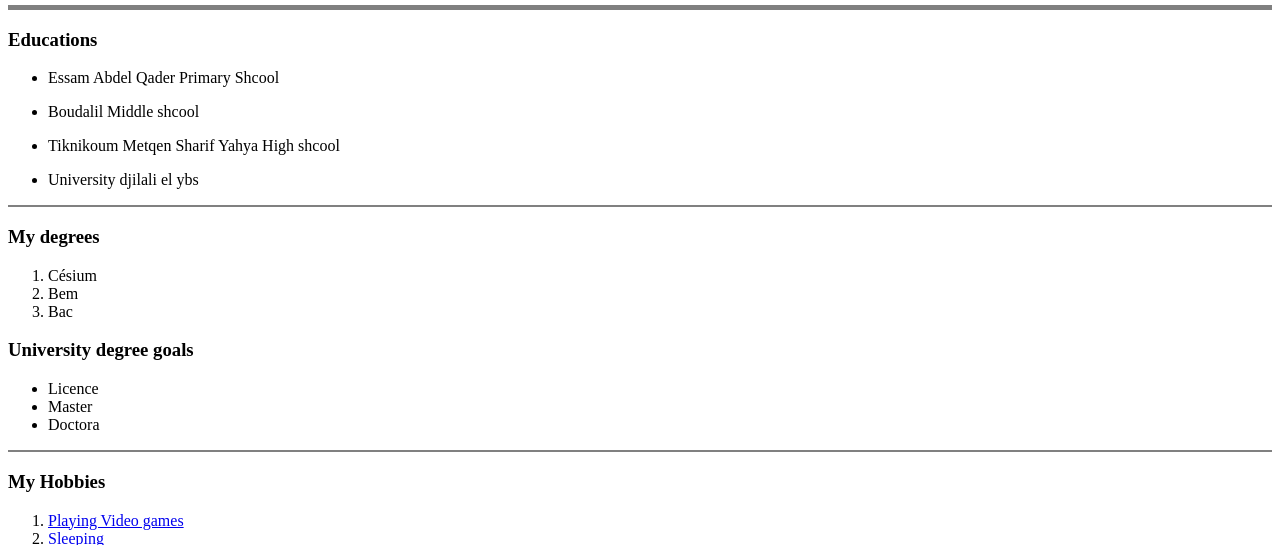
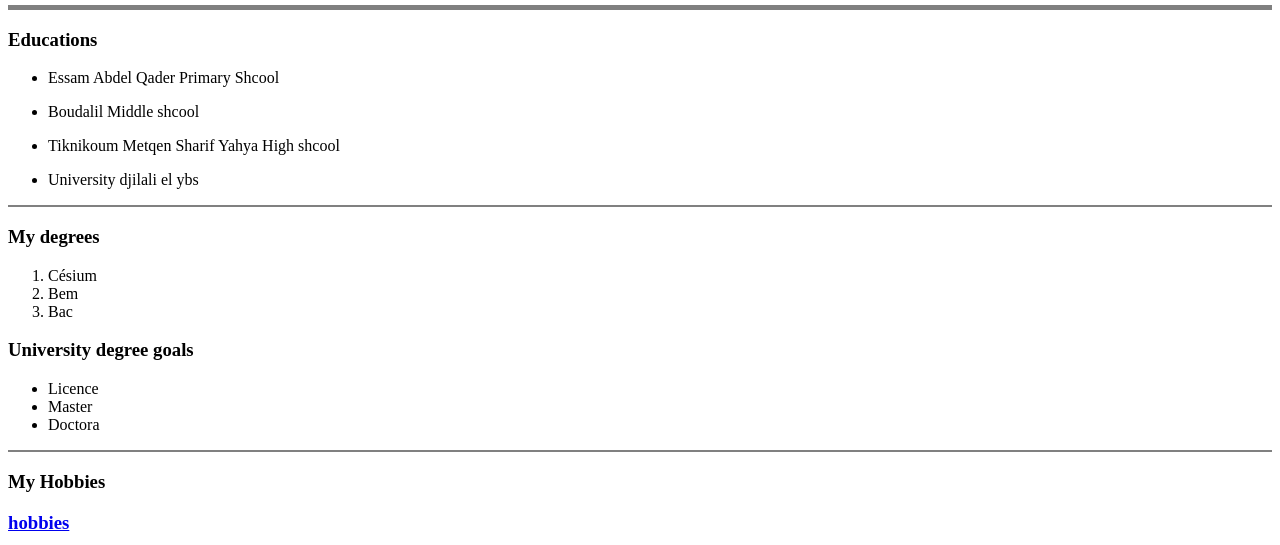
Before and after one commit to DarkM8/CV, a plain HTML site: page index.html in a window 1280 px wide. Shown: the part 201-746 px from the top of the page. Drawn offline with Linux system fonts and the light colour scheme.

Commit message:
Update index.html

```diff
--- a/index.html
+++ b/index.html
@@ -37,7 +37,7 @@
                 <li>Doctora</li>
             </ul>
                 <hr noshade="5" size="2">
-            <h3>My Hobbies</h3>
+<h3>My Hobbies</h3> <h3><a href="Hobbies.html">hobbies</a><h3>
             <ol>
                 <li><a href="https://store.steampowered.com/app/2213820/COGEN_Swords_Flourish/?gclid=Cj0KCQiA4aacBhCUARIsAI55maGZwIvsDNBGHP1YJSh5zicp6rYaNUVFH-0uSw9VEigaXxcwuB0jJwsaAtmVEALw_wcB">Playing Video games</a></li>
                 <li><a href="https://soundcloud.com/hamza-taousser-245449416">Sleeping</a></li>
```
